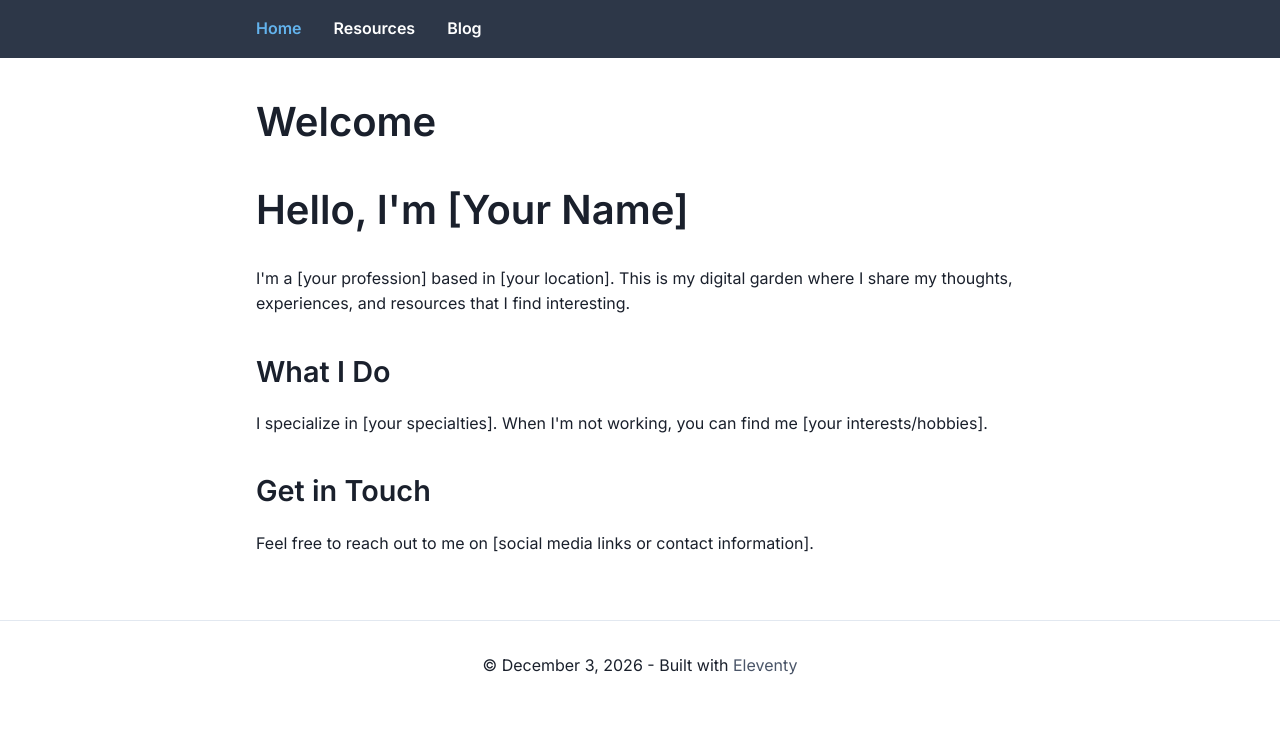
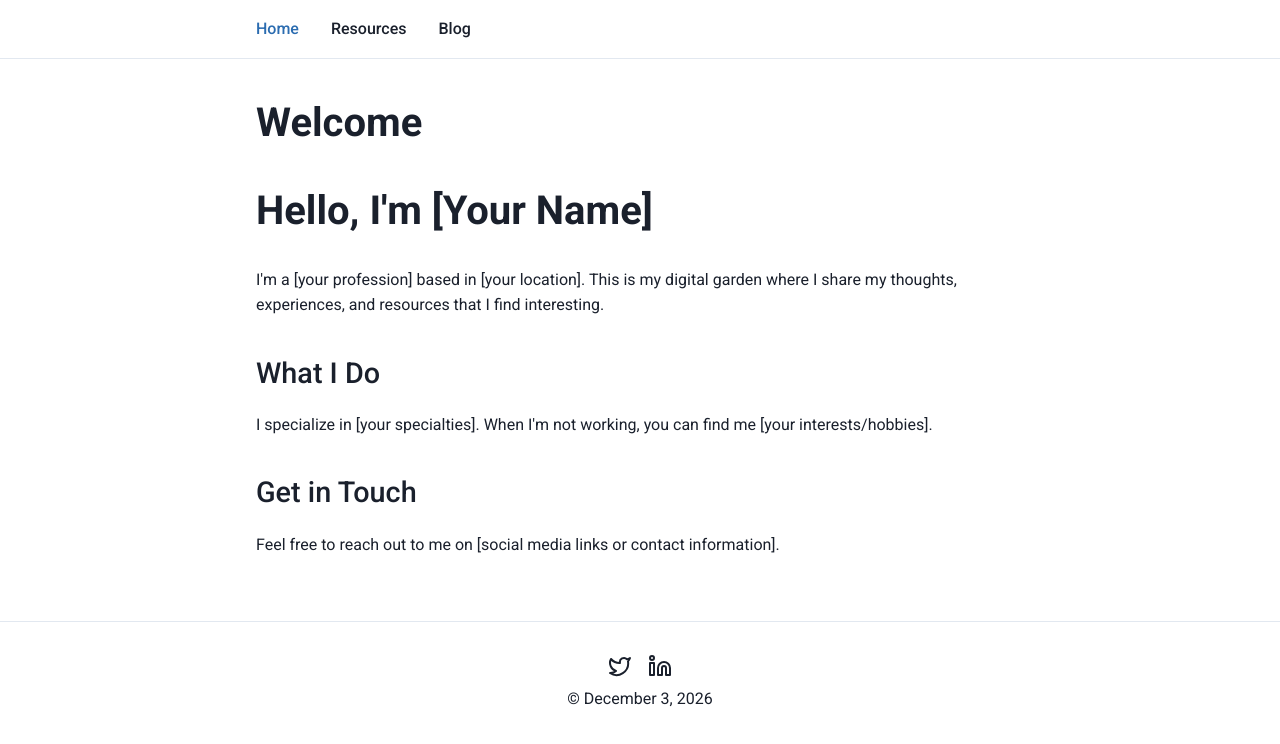
Before and after one commit to Iamadig/personal_website, an Eleventy site: page index.md in a window 1280 px wide. Built offline with nearby package versions, Linux system fonts and the light colour scheme; Eleventy itself is replaced by a stand-in of ours; files that its build step writes are made by us from their sources.

Commit message:
Agent query: Can you verify if the site now has Roboto font, the navigation bar has no background color, and the footer shows Twitter and LinkedIn icons?
Update website design:  change font to Roboto, add social media links to footer.

Screenshot: https://storage.googleapis.com/screenshot-production-us-central1/9afbb7d7-b855-4ae3-a47b-c5dec65b93a4/eb1e7087-693c-4314-a870-98d0d0f66a51.jpg

```diff
--- a/_includes/base.njk
+++ b/_includes/base.njk
@@ -6,7 +6,7 @@
     <title>{{ title }} | My Personal Site</title>
     <meta name="description" content="{{ description }}">
     <link rel="stylesheet" href="/css/style.css">
-    <link rel="stylesheet" href="https://fonts.googleapis.com/css2?family=Inter:wght@400;600&display=swap">
+    <link rel="stylesheet" href="https://fonts.googleapis.com/css2?family=Roboto:wght@400;500;700&display=swap">
 </head>
 <body>
     {% include "header.njk" %}
--- a/_includes/footer.njk
+++ b/_includes/footer.njk
@@ -1,5 +1,19 @@
 <footer>
     <div class="container">
-        <p>&copy; {{ "now" | dateFormat }} - Built with <a href="https://www.11ty.dev/">Eleventy</a></p>
+        <div class="social-links">
+            <a href="#" aria-label="Twitter">
+                <svg xmlns="http://www.w3.org/2000/svg" width="24" height="24" viewBox="0 0 24 24" fill="none" stroke="currentColor" stroke-width="2" stroke-linecap="round" stroke-linejoin="round">
+                    <path d="M22 4s-.7 2.1-2 3.4c1.6 10-9.4 17.3-18 11.6 2.2.1 4.4-.6 6-2C3 15.5.5 9.6 3 5c2.2 2.6 5.6 4.1 9 4-.9-4.2 4-6.6 7-3.8 1.1 0 3-1.2 3-1.2z"></path>
+                </svg>
+            </a>
+            <a href="#" aria-label="LinkedIn">
+                <svg xmlns="http://www.w3.org/2000/svg" width="24" height="24" viewBox="0 0 24 24" fill="none" stroke="currentColor" stroke-width="2" stroke-linecap="round" stroke-linejoin="round">
+                    <path d="M16 8a6 6 0 0 1 6 6v7h-4v-7a2 2 0 0 0-2-2 2 2 0 0 0-2 2v7h-4v-7a6 6 0 0 1 6-6z"></path>
+                    <rect x="2" y="9" width="4" height="12"></rect>
+                    <circle cx="4" cy="4" r="2"></circle>
+                </svg>
+            </a>
+        </div>
+        <p>&copy; {{ "now" | dateFormat }}</p>
     </div>
 </footer>
--- a/css/style.css
+++ b/css/style.css
@@ -1,6 +1,4 @@
 :root {
-    --primary-color: #2d3748;
-    --background-color: #ffffff;
     --text-color: #1a202c;
     --link-color: #4a5568;
     --hover-color: #2b6cb0;
@@ -13,10 +11,9 @@
 }
 
 body {
-    font-family: 'Inter', sans-serif;
+    font-family: 'Roboto', sans-serif;
     line-height: 1.6;
     color: var(--text-color);
-    background-color: var(--background-color);
 }
 
 .container {
@@ -27,9 +24,9 @@ body {
 
 /* Header & Navigation */
 header {
-    background-color: var(--primary-color);
     padding: 1rem 0;
     margin-bottom: 2rem;
+    border-bottom: 1px solid #e2e8f0;
 }
 
 nav ul {
@@ -39,25 +36,27 @@ nav ul {
 }
 
 nav a {
-    color: white;
+    color: var(--text-color);
     text-decoration: none;
-    font-weight: 600;
+    font-weight: 500;
 }
 
 nav a:hover,
 nav a.active {
-    color: #63b3ed;
+    color: var(--hover-color);
 }
 
 /* Typography */
 h1 {
     font-size: 2.5rem;
     margin-bottom: 1.5rem;
+    font-weight: 700;
 }
 
 h2 {
     font-size: 1.8rem;
     margin: 2rem 0 1rem;
+    font-weight: 500;
 }
 
 p {
@@ -95,6 +94,20 @@ footer {
     border-top: 1px solid #e2e8f0;
 }
 
+.social-links {
+    display: flex;
+    justify-content: center;
+    gap: 1rem;
+}
+
+.social-links a {
+    color: var(--text-color);
+}
+
+.social-links a:hover {
+    color: var(--hover-color);
+}
+
 /* Responsive Design */
 @media (max-width: 600px) {
     nav ul {
--- a/docs/css/style.css
+++ b/docs/css/style.css
@@ -1,6 +1,4 @@
 :root {
-    --primary-color: #2d3748;
-    --background-color: #ffffff;
     --text-color: #1a202c;
     --link-color: #4a5568;
     --hover-color: #2b6cb0;
@@ -13,10 +11,9 @@
 }
 
 body {
-    font-family: 'Inter', sans-serif;
+    font-family: 'Roboto', sans-serif;
     line-height: 1.6;
     color: var(--text-color);
-    background-color: var(--background-color);
 }
 
 .container {
@@ -27,9 +24,9 @@ body {
 
 /* Header & Navigation */
 header {
-    background-color: var(--primary-color);
     padding: 1rem 0;
     margin-bottom: 2rem;
+    border-bottom: 1px solid #e2e8f0;
 }
 
 nav ul {
@@ -39,25 +36,27 @@ nav ul {
 }
 
 nav a {
-    color: white;
+    color: var(--text-color);
     text-decoration: none;
-    font-weight: 600;
+    font-weight: 500;
 }
 
 nav a:hover,
 nav a.active {
-    color: #63b3ed;
+    color: var(--hover-color);
 }
 
 /* Typography */
 h1 {
     font-size: 2.5rem;
     margin-bottom: 1.5rem;
+    font-weight: 700;
 }
 
 h2 {
     font-size: 1.8rem;
     margin: 2rem 0 1rem;
+    font-weight: 500;
 }
 
 p {
@@ -95,6 +94,20 @@ footer {
     border-top: 1px solid #e2e8f0;
 }
 
+.social-links {
+    display: flex;
+    justify-content: center;
+    gap: 1rem;
+}
+
+.social-links a {
+    color: var(--text-color);
+}
+
+.social-links a:hover {
+    color: var(--hover-color);
+}
+
 /* Responsive Design */
 @media (max-width: 600px) {
     nav ul {
```
Also changed, not shown: docs/blog/first-post/index.html (+16 -2 lines), docs/blog/index.html (+16 -2 lines), docs/index.html (+16 -2 lines), docs/resources/index.html (+16 -2 lines).
